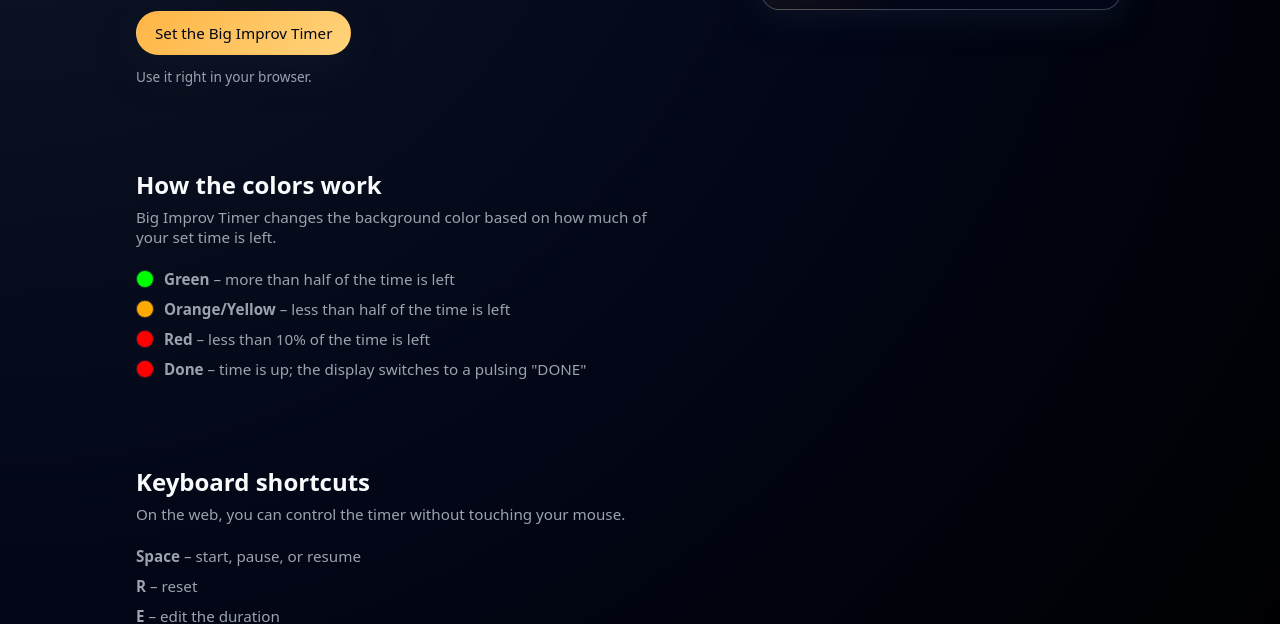
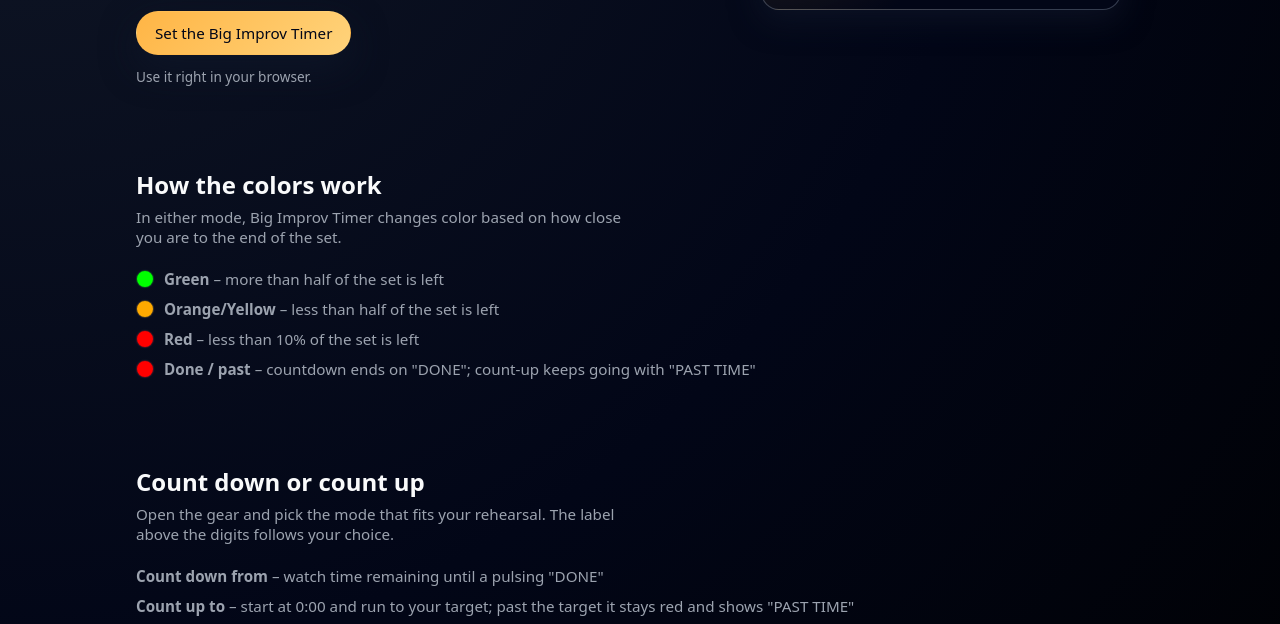
Before and after one commit to schisa/big-improv-timer-site, a plain HTML site: page index.html in a window 1280 px wide. Shown: the part 338-962 px from the top of the page. Drawn offline with Linux system fonts and the light colour scheme.

Commit message:
feat: document count up/down modes and credit Cursor
Co-authored-by: Cursor <cursoragent@cursor.com>

```diff
--- a/index.html
+++ b/index.html
@@ -6,7 +6,7 @@
   <meta name="viewport" content="width=device-width, initial-scale=1" />
   <meta
     name="description"
-    content="Big Improv Timer is a simple, large-format rehearsal timer designed for improv teams. Keep your sets on track with clear timing in portrait or landscape."
+    content="Big Improv Timer is a large-format rehearsal timer for improv teams. Count down from a set length or count up to one — readable from across the room."
   />
   <link rel="icon" type="image/png" href="/favicon/favicon-96x96.png" sizes="96x96" />
   <link rel="icon" type="image/svg+xml" href="/favicon/favicon.svg" />
@@ -15,7 +15,7 @@
   <meta name="apple-mobile-web-app-title" content="BIT" />
   <link rel="manifest" href="/favicon/site.webmanifest" />
   <meta property="og:title" content="Big Improv Timer" />
-  <meta property="og:description" content="A full-screen rehearsal timer built for improv teams. Clearly see your time from across the room." />
+  <meta property="og:description" content="A full-screen rehearsal timer built for improv teams. Count up or down, and see your time from across the room." />
   <meta property="og:image" content="https://bigimprovtimer.xyz/assets/green.PNG" />
   <meta property="og:url" content="https://bigimprovtimer.xyz/" />
   <meta property="og:type" content="website" />
@@ -74,25 +74,43 @@
       <div class="container">
         <h2>How the colors work</h2>
         <p class="section-intro">
-          Big Improv Timer changes the background color based on how much of your set time is left.
+          In either mode, Big Improv Timer changes color based on how close you are to the end of the set.
         </p>
 
         <ul class="color-rules">
           <li>
             <span class="color-chip color-safe" aria-hidden="true"></span>
-            <span class="rule-text"><strong>Green</strong> – more than half of the time is left</span>
+            <span class="rule-text"><strong>Green</strong> – more than half of the set is left</span>
           </li>
           <li>
             <span class="color-chip color-warning" aria-hidden="true"></span>
-            <span class="rule-text"><strong>Orange/Yellow</strong> – less than half of the time is left</span>
+            <span class="rule-text"><strong>Orange/Yellow</strong> – less than half of the set is left</span>
           </li>
           <li>
             <span class="color-chip color-final" aria-hidden="true"></span>
-            <span class="rule-text"><strong>Red</strong> – less than 10% of the time is left</span>
+            <span class="rule-text"><strong>Red</strong> – less than 10% of the set is left</span>
           </li>
           <li>
             <span class="color-chip color-final" aria-hidden="true"></span>
-            <span class="rule-text"><strong>Done</strong> – time is up; the display switches to a pulsing "DONE"</span>
+            <span class="rule-text"><strong>Done / past</strong> – countdown ends on "DONE"; count-up keeps going with "PAST TIME"</span>
+          </li>
+        </ul>
+      </div>
+    </section>
+
+    <section class="screenshots">
+      <div class="container">
+        <h2>Count down or count up</h2>
+        <p class="section-intro">
+          Open the gear and pick the mode that fits your rehearsal. The label above the digits
+          follows your choice.
+        </p>
+        <ul class="color-rules">
+          <li>
+            <span class="rule-text"><strong>Count down from</strong> – watch time remaining until a pulsing "DONE"</span>
+          </li>
+          <li>
+            <span class="rule-text"><strong>Count up to</strong> – start at 0:00 and run to your target; past the target it stays red and shows "PAST TIME"</span>
           </li>
         </ul>
       </div>
```
Also changed, not shown: about.html (+1 -1 lines).
